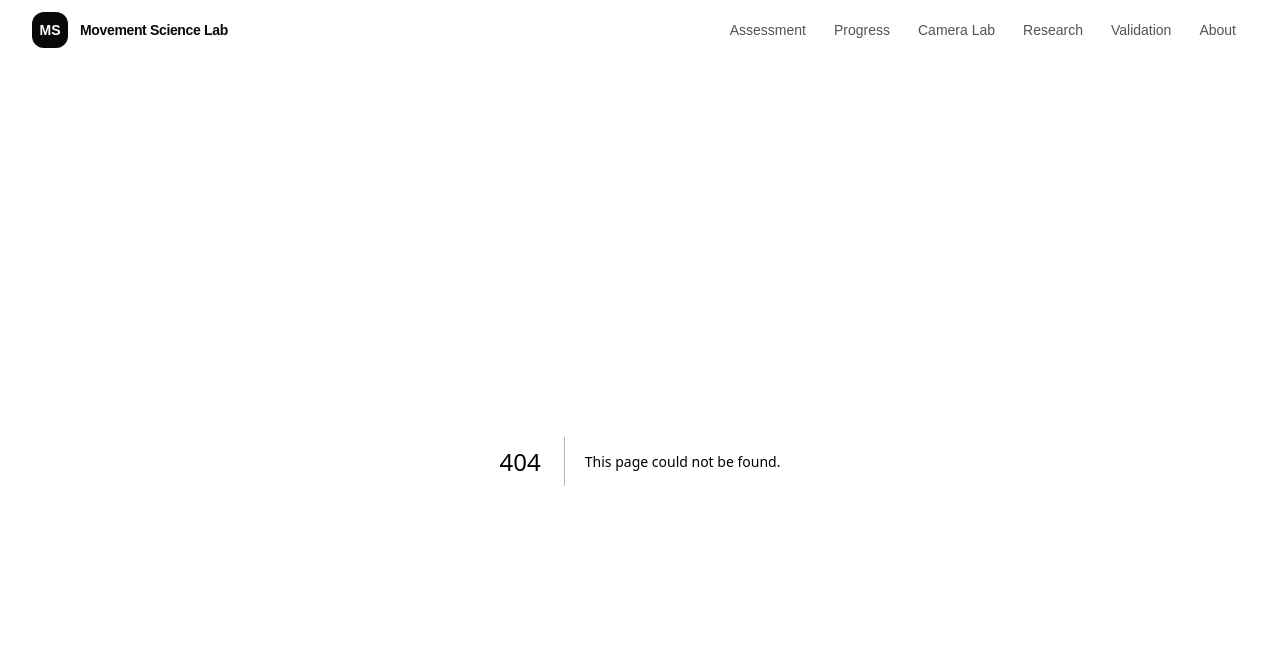
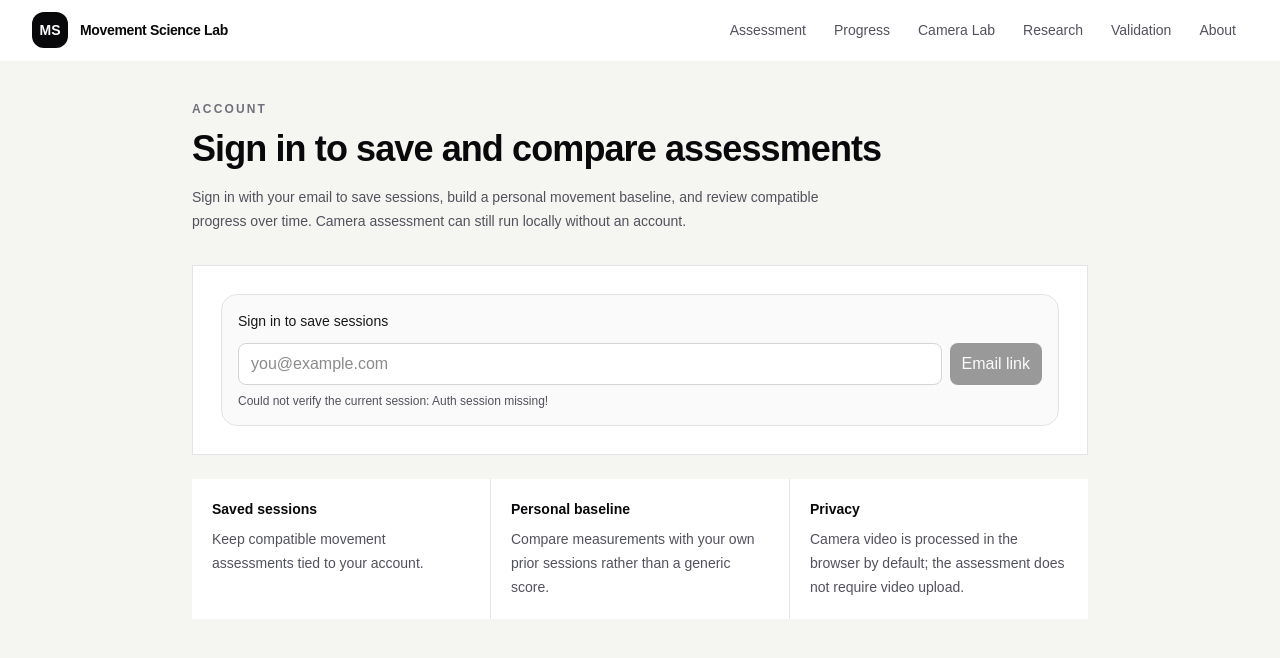
Before and after one commit to AadiJ1in/MovementScienceLab, a Next.js app: page /account in a window 1280 px wide. Before the commit this address had no page. Shown: the top 658 px of the page. Built offline with nearby package versions, Linux system fonts and the light colour scheme; no server answers.

Commit message:
Add visible account and sign-in page

```diff
--- /dev/null
+++ b/app/account/page.tsx
@@ -0,0 +1,41 @@
+"use client";
+
+import { useCallback, useState } from "react";
+import type { User } from "@supabase/supabase-js";
+import { AuthPanel } from "@/components/auth/AuthPanel";
+
+export default function AccountPage() {
+  const [user, setUser] = useState<User | null>(null);
+  const handleUserChange = useCallback((next: User | null) => setUser(next), []);
+
+  return (
+    <main className="min-h-screen bg-[#f5f5f2] px-4 py-10 sm:px-6 lg:px-8">
+      <div className="mx-auto max-w-4xl">
+        <p className="text-xs font-semibold uppercase tracking-[0.18em] text-zinc-500">Account</p>
+        <h1 className="mt-3 text-3xl font-semibold tracking-tight text-zinc-950 sm:text-4xl">
+          {user ? "Your Movement Science account" : "Sign in to save and compare assessments"}
+        </h1>
+        <p className="mt-4 max-w-2xl text-sm leading-6 text-zinc-600">
+          Sign in with your email to save sessions, build a personal movement baseline, and review compatible progress over time. Camera assessment can still run locally without an account.
+        </p>
+
+        <div className="mt-8 border border-zinc-200 bg-white p-5 sm:p-7">
+          <AuthPanel onUserChange={handleUserChange} />
+        </div>
+
+        <div className="mt-6 grid gap-px bg-zinc-200 sm:grid-cols-3">
+          {[
+            ["Saved sessions", "Keep compatible movement assessments tied to your account."],
+            ["Personal baseline", "Compare measurements with your own prior sessions rather than a generic score."],
+            ["Privacy", "Camera video is processed in the browser by default; the assessment does not require video upload."],
+          ].map(([title, text]) => (
+            <section key={title} className="bg-white p-5">
+              <h2 className="text-sm font-semibold text-zinc-950">{title}</h2>
+              <p className="mt-2 text-sm leading-6 text-zinc-600">{text}</p>
+            </section>
+          ))}
+        </div>
+      </div>
+    </main>
+  );
+}
```
